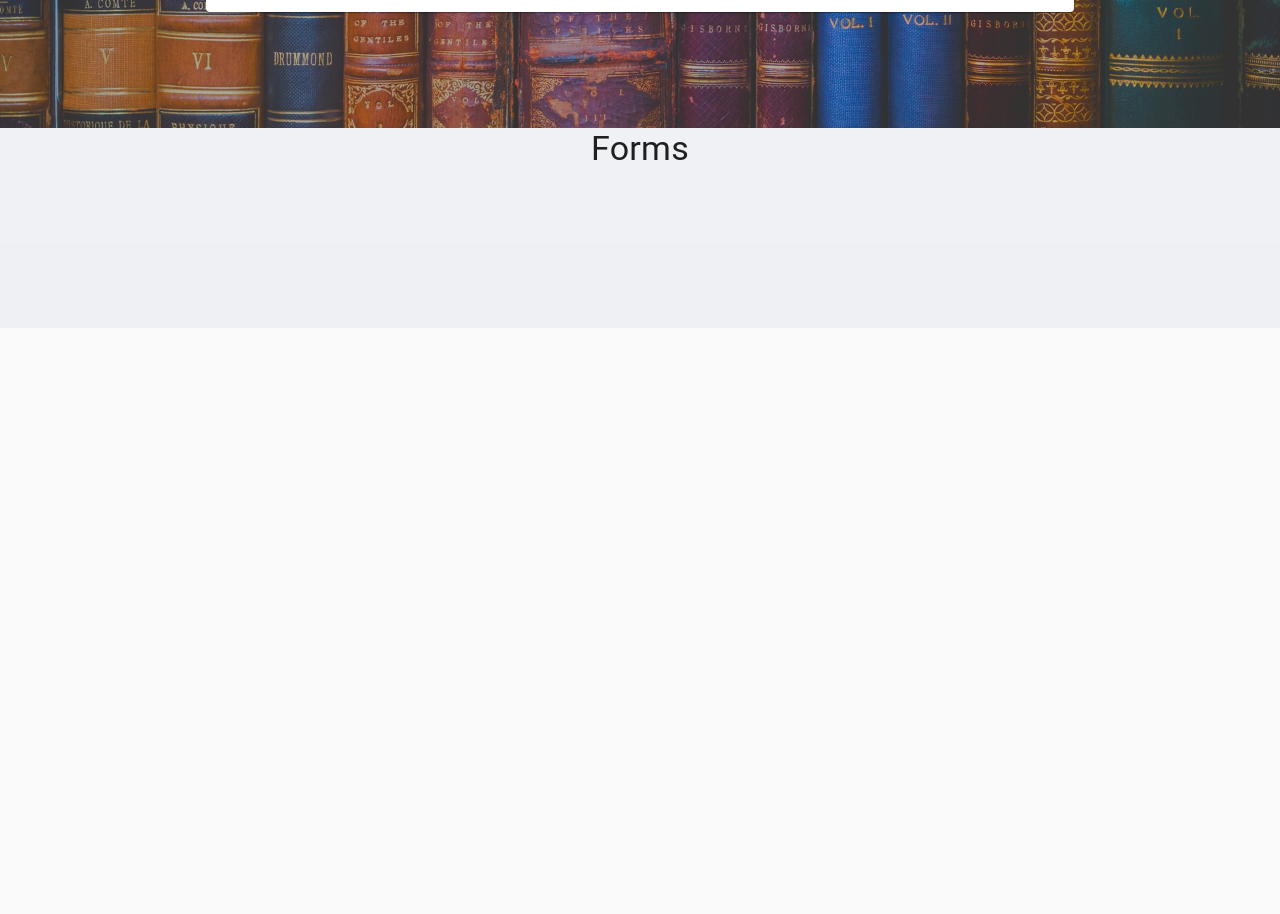
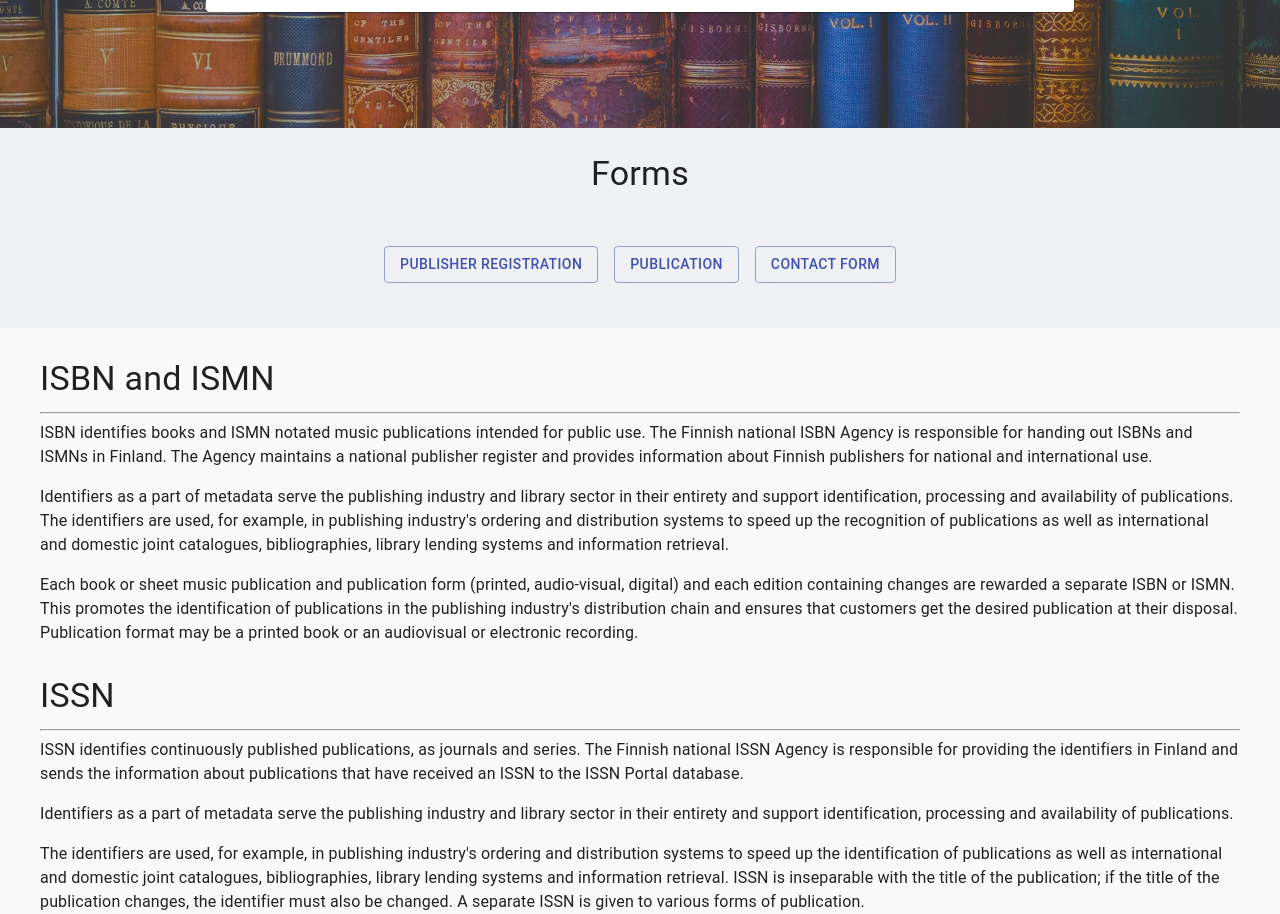
Before and after one commit to sanjoggit/identifier-services-ui, a React app: page / in a window 1280 px wide. Shown: the part 520-1434 px from the top of the page. Before the commit the page ends 848 px from the top, so only its background shows below. Built offline with nearby package versions, Linux system fonts and the light colour scheme.

Commit message:
landing page update

```diff
--- a/src/App.js
+++ b/src/App.js
@@ -7,6 +7,8 @@ import MainNav from './components/navbar/mainNav';
 import CssBaseline from '@material-ui/core/CssBaseline';
 import Banner from './components/main/banner';
 import FormList from './components/main/formList';
+import IsbnIsmn from './components/main/isbn_ismn';
+import Issn from './components/main/issn';
 
 const App = props => {
 	const {classes} = props;
@@ -17,6 +19,8 @@ const App = props => {
 			<MainNav/>
 			<Banner/>
 			<FormList/>
+			<IsbnIsmn/>
+			<Issn/>
 		</>
 	);
 };
--- a/src/components/main/formList/index.js
+++ b/src/components/main/formList/index.js
@@ -1,13 +1,32 @@
 import React from 'react';
-import {Container, Typography} from '@material-ui/core';
+import {Container, Typography, Grid, Button, Box} from '@material-ui/core';
 
 import useStyles from '../../../styles/formList';
 
 const FormList = () => {
-    const classes = useStyles();
+	const classes = useStyles();
 	return (
 		<div className={classes.formListContainer}>
-			<Typography variant="h4" align="center">Forms</Typography>
+			<Grid container spacing={2} className={classes.formContainer}>
+				<Grid item xs={12}>
+					<Typography variant="h4" align="center">Forms</Typography>
+				</Grid>
+				<Grid item>
+					<Button variant="outlined" color="primary" className={classes.button}>
+                                Publisher Registration
+					</Button>
+				</Grid>
+				<Grid item>
+					<Button variant="outlined" color="primary" className={classes.button}>
+                                Publication
+					</Button>
+				</Grid>
+				<Grid item>
+					<Button variant="outlined" color="primary" className={classes.button}>
+                                Contact Form
+					</Button>
+				</Grid>
+			</Grid>
 		</div>
 	);
 };
--- /dev/null
+++ b/src/components/main/isbn_ismn/index.js
@@ -0,0 +1,28 @@
+import React from 'react';
+import {Grid, Typography, Box} from '@material-ui/core';
+import useStyles from '../../../styles/isbnismn';
+
+const IsbnIsmn = () => {
+	const classes = useStyles();
+	return (
+		<div className={classes.IsbnIsmnContainer}>
+			<Grid container>
+				<Grid item xs={12}>
+					<Typography variant="h4" gutterBottom>ISBN and ISMN </Typography>
+					<hr/>
+					<Typography paragraph>
+                    ISBN identifies books and ISMN notated music publications intended for public use. The Finnish national ISBN Agency is responsible for handing out ISBNs and ISMNs in Finland. The Agency maintains a national publisher register and provides information about Finnish publishers for national and international use.
+					</Typography>
+					<Typography paragraph>
+                    Identifiers as a part of metadata serve the publishing industry and library sector in their entirety and support identification, processing and availability of publications. The identifiers are used, for example, in publishing industry&apos;s ordering and distribution systems to speed up the recognition of publications as well as international and domestic joint catalogues, bibliographies, library lending systems and information retrieval.
+					</Typography>
+					<Typography>
+                    Each book or sheet music publication and publication form (printed, audio-visual, digital) and each edition containing changes are rewarded a separate ISBN or ISMN. This promotes the identification of publications in the publishing industry&apos;s distribution chain and ensures that customers get the desired publication at their disposal. Publication format may be a printed book or an audiovisual or electronic recording.
+					</Typography>
+				</Grid>
+			</Grid>
+		</div>
+	);
+};
+
+export default IsbnIsmn;
--- /dev/null
+++ b/src/components/main/issn/index.js
@@ -0,0 +1,28 @@
+import React from 'react';
+import {Grid, Typography} from '@material-ui/core';
+import useStyles from '../../../styles/issn';
+
+const Issn = () => {
+	const classes = useStyles();
+	return (
+		<div className={classes.IssnContainer}>
+			<Grid container>
+				<Grid item xs={12}>
+					<Typography variant="h4" gutterBottom>ISSN</Typography>
+					<hr/>
+					<Typography paragraph>
+                    ISSN identifies continuously published publications, as journals and series. The Finnish national ISSN Agency is responsible for providing the identifiers in Finland and sends the information about publications that have received an ISSN to the ISSN Portal database.
+					</Typography>
+					<Typography paragraph>
+                    Identifiers as a part of metadata serve the publishing industry and library sector in their entirety and support identification, processing and availability of publications.
+					</Typography>
+					<Typography>
+                    The identifiers are used, for example, in publishing industry's ordering and distribution systems to speed up the identification of publications as well as international and domestic joint catalogues, bibliographies, library lending systems and information retrieval. ISSN is inseparable with the title of the publication; if the title of the publication changes, the identifier must also be changed. A separate ISSN is given to various forms of publication.
+					</Typography>
+				</Grid>
+			</Grid>
+		</div>
+	);
+};
+
+export default Issn;
--- a/src/styles/formList.js
+++ b/src/styles/formList.js
@@ -2,11 +2,20 @@ import {makeStyles} from '@material-ui/core/styles';
 
 const useStyles = makeStyles({
 
-    formListContainer: {
-        width: '100%',
-        background: '#b7bed629',
-        height: '200px'
-    }
+	formListContainer: {
+		background: '#b7bed629',
+		height: '200px',
+		display: 'flex',
+		alignSelf: 'center'
+	},
+	formContainer: {
+		justifyContent: 'center',
+        alignItems: 'center',
+        margin: '0'
+	},
+	button: {
+		marginBottom: '20px'
+	}
 
 });
 
--- /dev/null
+++ b/src/styles/isbnismn.js
@@ -0,0 +1,11 @@
+import {makeStyles} from '@material-ui/core/styles';
+
+const useStyles = makeStyles({
+    IsbnIsmnContainer: {
+        maxWidth: '1200px',
+        margin: '0 auto',
+        marginTop: '30px'
+    }
+});
+
+export default useStyles;
--- /dev/null
+++ b/src/styles/issn.js
@@ -0,0 +1,11 @@
+import {makeStyles} from '@material-ui/core/styles';
+
+const useStyles = makeStyles({
+    IssnContainer: {
+        maxWidth: '1200px',
+        margin: '0 auto',
+        marginTop: '30px'
+    }
+});
+
+export default useStyles;
```
